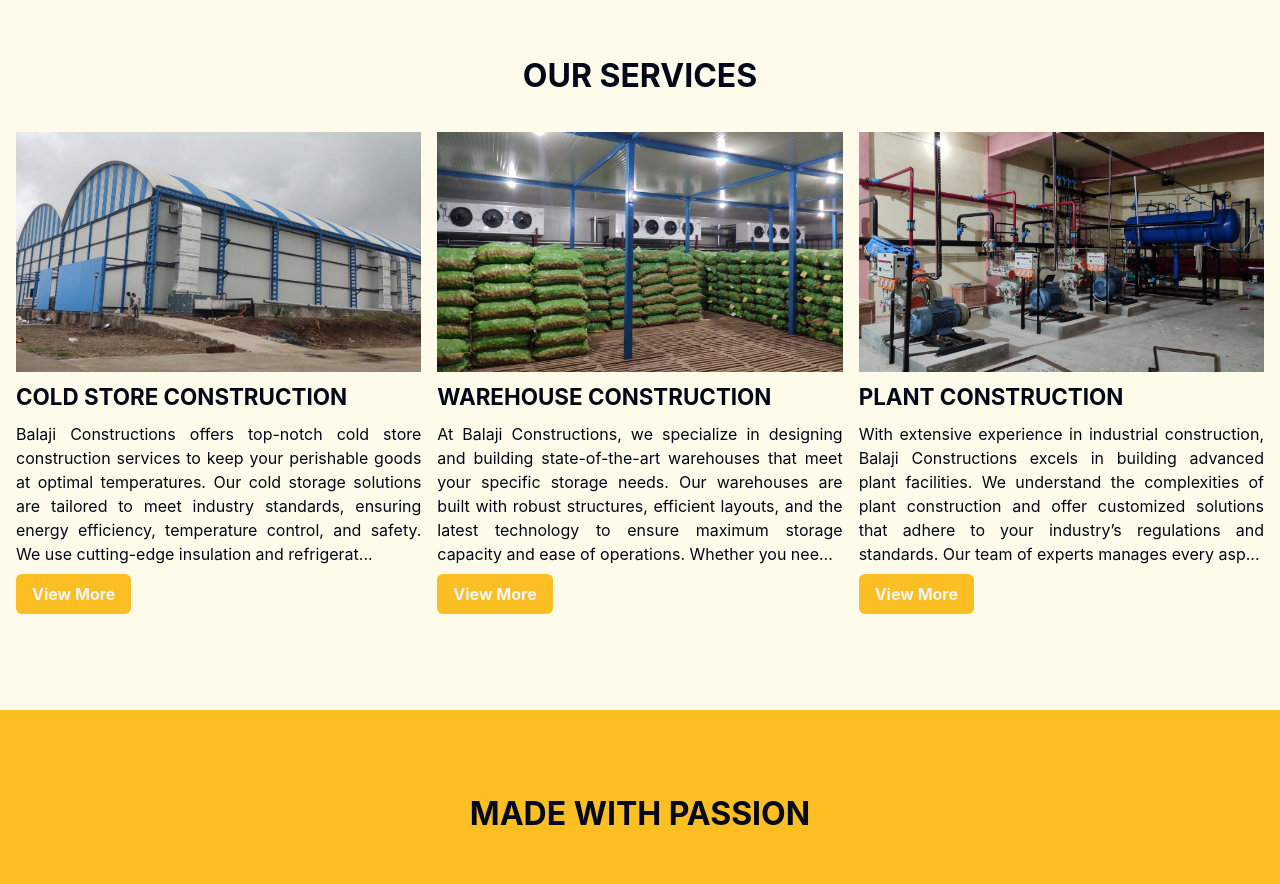
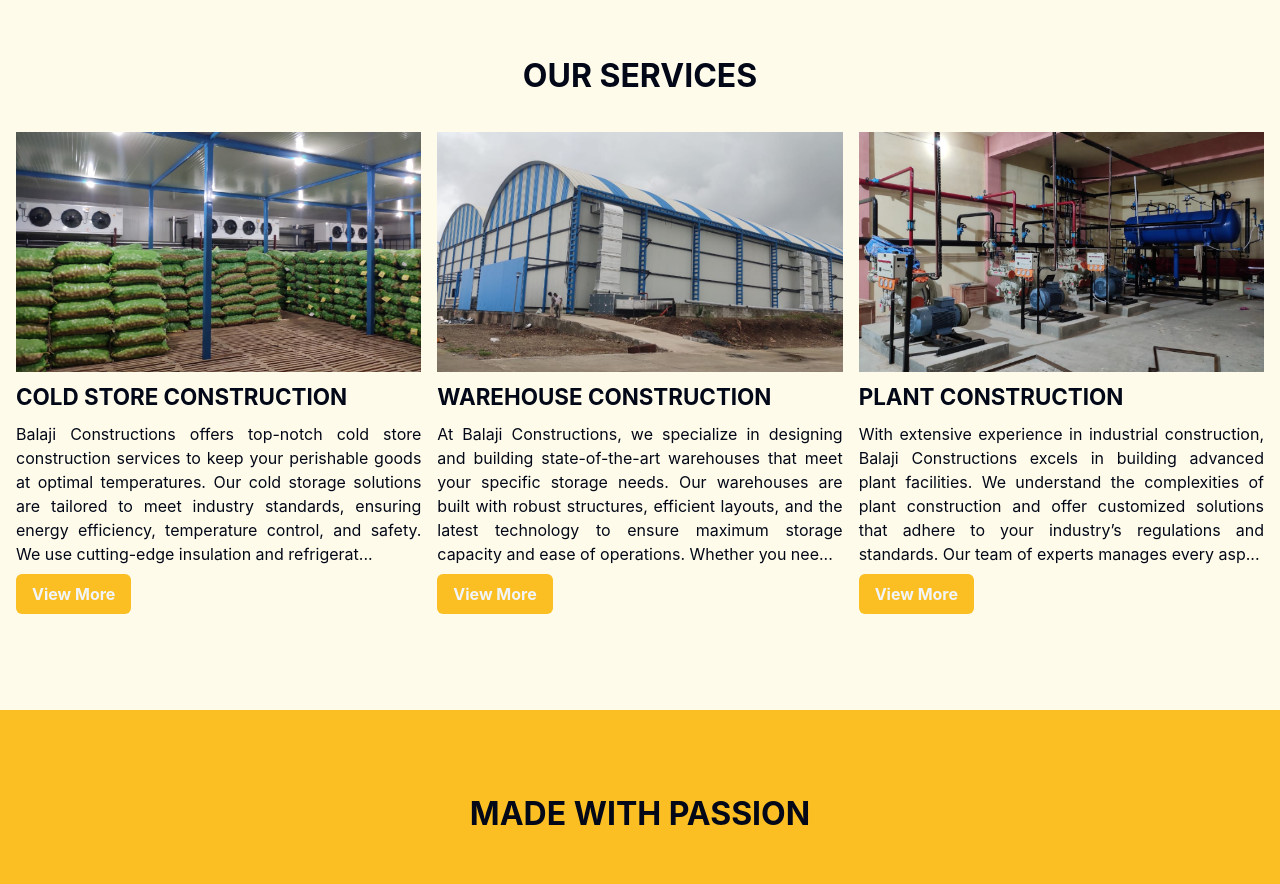
Before and after one commit to kumarsachinguri/balaji.constructions, a React (Vite) app: page / in a window 1280 px wide. Shown: the part 800-1684 px from the top of the page. Built offline with nearby package versions, Linux system fonts and the light colour scheme.

Commit message:
swtich images for service list

```diff
--- a/src/components/ServiceList.tsx
+++ b/src/components/ServiceList.tsx
@@ -4,13 +4,13 @@ import ServiceCard from "./ServiceCard";
 const ServiceList = () => {
   const services: Service[] = [
     {
-      img: "greenhouse.jpg",
+      img: "warehouse6.jpg",
       heading: "Cold Store Construction",
       text: "Balaji Constructions offers top-notch cold store construction services to keep your perishable goods at optimal temperatures. Our cold storage solutions are tailored to meet industry standards, ensuring energy efficiency, temperature control, and safety. We use cutting-edge insulation and refrigeration systems to build facilities that preserve the quality and extend the shelf life of your products. Trust us to create a reliable cold storage environment that supports your business needs.",
       btn: "",
     },
     {
-      img: "warehouse6.jpg",
+      img: "greenhouse.jpg",
       heading: "Warehouse Construction",
       text: "At Balaji Constructions, we specialize in designing and building state-of-the-art warehouses that meet your specific storage needs. Our warehouses are built with robust structures, efficient layouts, and the latest technology to ensure maximum storage capacity and ease of operations. Whether you need a small storage unit or a large-scale distribution center, we deliver high-quality solutions that enhance your business efficiency and growth.",
       btn: "",
```
